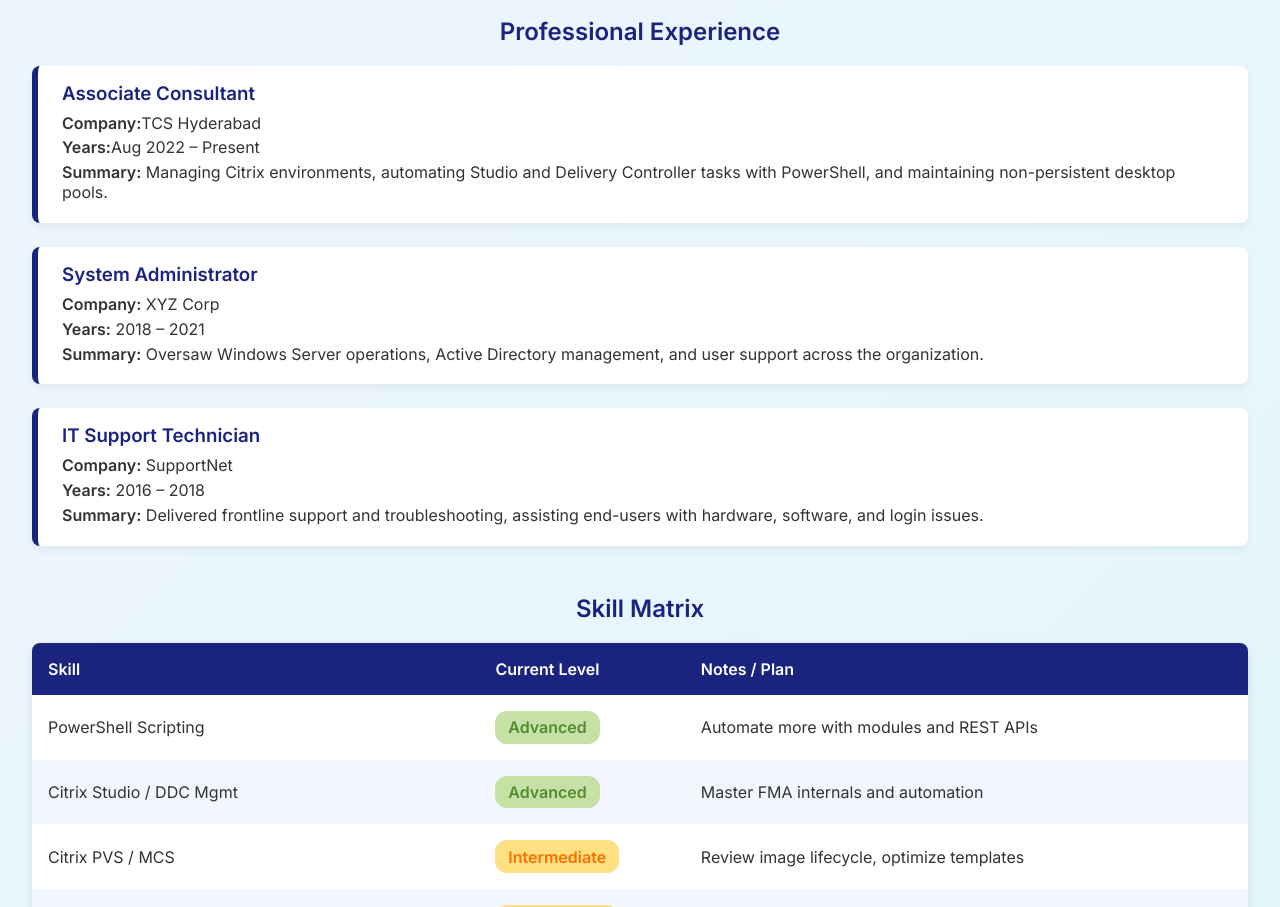
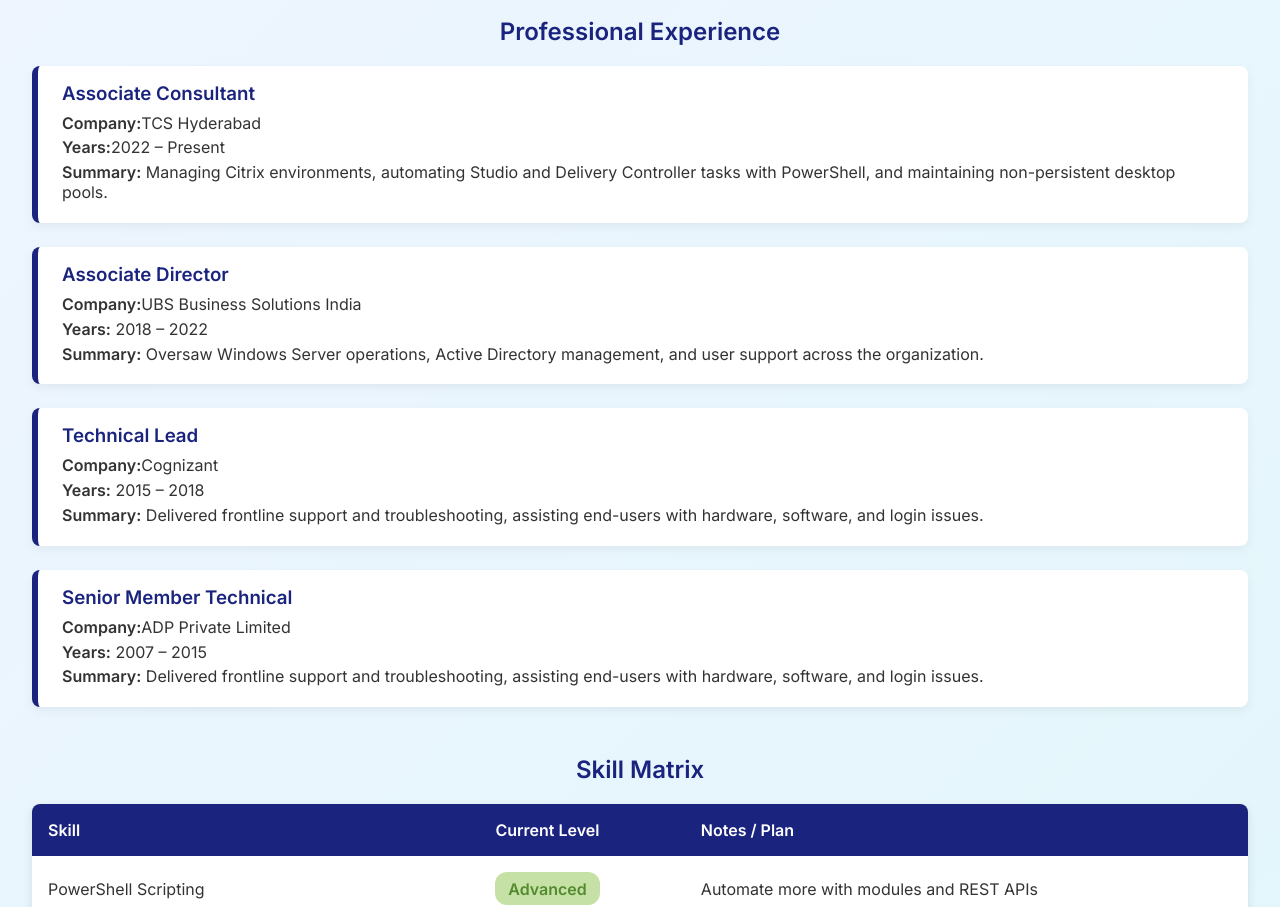
Before and after one commit to shreetirumal/shreetirumal.github.io, a plain HTML site: page index.html in a window 1280 px wide. Shown: the part 560-1467 px from the top of the page. Drawn offline with Linux system fonts and the light colour scheme.

Commit message:
Update index.html

```diff
--- a/index.html
+++ b/index.html
@@ -79,21 +79,27 @@
     <div class="experience-item">
       <h3>Associate Consultant</h3>
       <p><strong>Company:</strong>TCS Hyderabad</p>
-      <p><strong>Years:</strong>Aug 2022 – Present</p>
+      <p><strong>Years:</strong>2022 – Present</p>
       <p><strong>Summary:</strong> Managing Citrix environments, automating Studio and Delivery Controller tasks with PowerShell, and maintaining non-persistent desktop pools.</p>
     </div>
 
     <div class="experience-item">
-      <h3>System Administrator</h3>
-      <p><strong>Company:</strong> XYZ Corp</p>
-      <p><strong>Years:</strong> 2018 – 2021</p>
+      <h3>Associate Director</h3>
+      <p><strong>Company:</strong>UBS Business Solutions India</p>
+      <p><strong>Years:</strong> 2018 – 2022</p>
       <p><strong>Summary:</strong> Oversaw Windows Server operations, Active Directory management, and user support across the organization.</p>
     </div>
 
     <div class="experience-item">
-      <h3>IT Support Technician</h3>
-      <p><strong>Company:</strong> SupportNet</p>
-      <p><strong>Years:</strong> 2016 – 2018</p>
+      <h3>Technical Lead</h3>
+      <p><strong>Company:</strong>Cognizant</p>
+      <p><strong>Years:</strong> 2015 – 2018</p>
+      <p><strong>Summary:</strong> Delivered frontline support and troubleshooting, assisting end-users with hardware, software, and login issues.</p>
+    </div>
+        <div class="experience-item">
+      <h3>Senior Member Technical</h3>
+      <p><strong>Company:</strong>ADP Private Limited</p>
+      <p><strong>Years:</strong> 2007 – 2015</p>
       <p><strong>Summary:</strong> Delivered frontline support and troubleshooting, assisting end-users with hardware, software, and login issues.</p>
     </div>
   </section>
```
